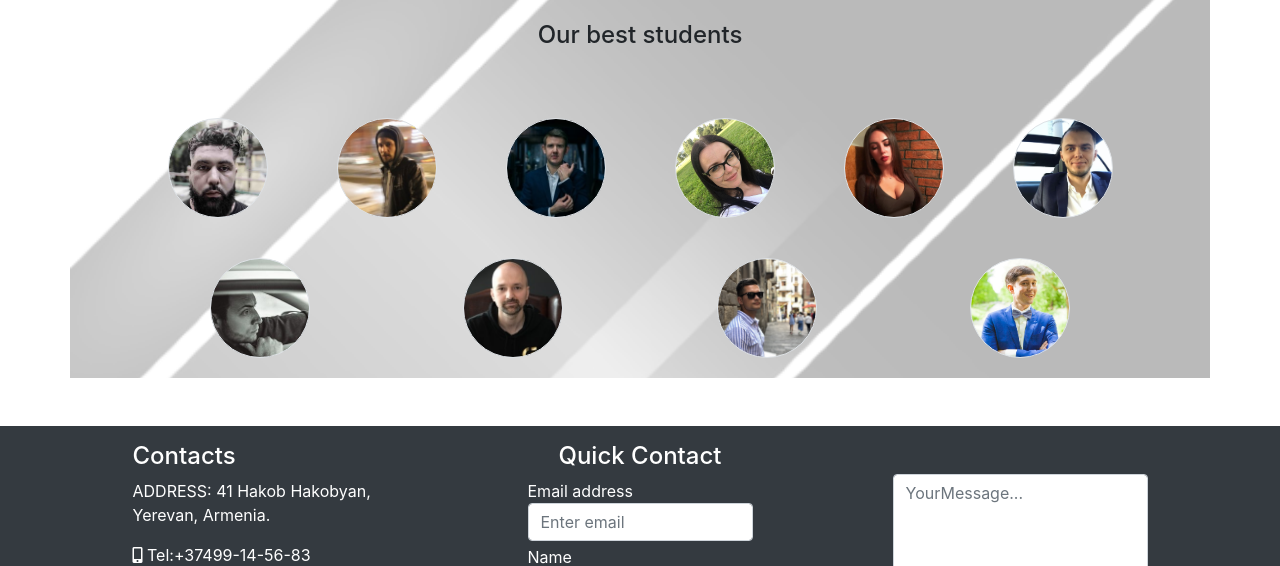
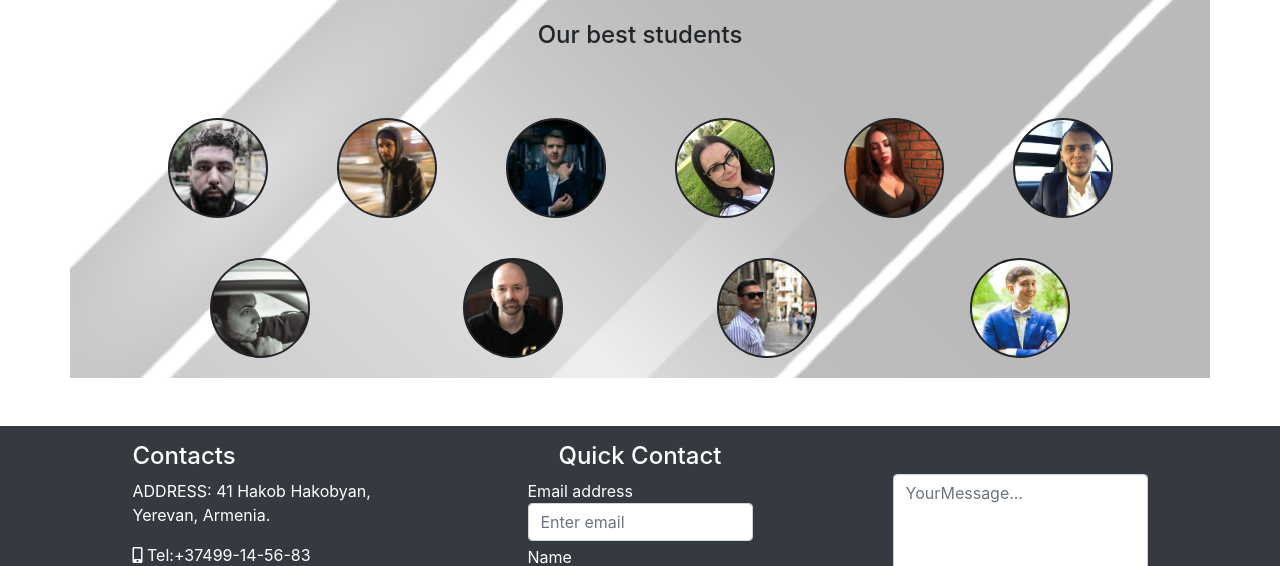
Before and after one commit to Hayk-WebDev/it_curses, a plain HTML site: page index.html in a window 1280 px wide. Shown: the part 2609-3175 px from the top of the page. Drawn offline with nearby package versions, Linux system fonts and the light colour scheme.

Commit message:
Update index.html

```diff
--- a/index.html
+++ b/index.html
@@ -115,17 +115,17 @@ Examples of feature-rich web development include ecommerce websites, content man
        <br>
        <center><h4>Our best students</h4></center>
         <div class="row m-5 d-flex justify-content-around mt-5" >
-           <div class="col-lg-2 col-md-3 col-6"><div class="rS rS-1 border rounded-circle"></div></div>
-            <div class="col-lg-2 col-md-3 col-6"><div class="rS rS-2 border rounded-circle"></div></div>
-            <div class="col-lg-2 col-md-3 col-6"><div class="rS rS-3 border rounded-circle"></div></div>
-            <div class="col-lg-2 col-md-3 col-6"><div class="rS rS-4 border rounded-circle"></div></div>
-             <div class="col-lg-2 col-md-3 col-6"><div class="rS rS-5 border rounded-circle"></div></div>
+           <div class="col-lg-2 col-md-3 col-6"><div class="rS rS-1"></div></div>
+            <div class="col-lg-2 col-md-3 col-6"><div class="rS rS-2"></div></div>
+            <div class="col-lg-2 col-md-3 col-6"><div class="rS rS-3"></div></div>
+            <div class="col-lg-2 col-md-3 col-6"><div class="rS rS-4"></div></div>
+             <div class="col-lg-2 col-md-3 col-6"><div class="rS rS-5"></div></div>
 
-            <div class="col-lg-2 col-md-3 col-6"><div class="rS rS-6 border rounded-circle"></div></div>
-           <div class="col-lg-2 col-md-3 col-6"><div class="rS rS-7 border rounded-circle"></div></div>
-           <div class="col-lg-2 col-md-3 col-6"><div class="rS rS-8 border rounded-circle"></div></div>
-           <div class="col-lg-2 col-md-3 col-6"><div class="rS rS-9 border rounded-circle"></div></div>
-            <div class="col-lg-2 col-md-3 col-6"><div class="rS rS-10 border rounded-circle"></div></div>
+            <div class="col-lg-2 col-md-3 col-6"><div class="rS rS-6"></div></div>
+           <div class="col-lg-2 col-md-3 col-6"><div class="rS rS-7"></div></div>
+           <div class="col-lg-2 col-md-3 col-6"><div class="rS rS-8"></div></div>
+           <div class="col-lg-2 col-md-3 col-6"><div class="rS rS-9"></div></div>
+            <div class="col-lg-2 col-md-3 col-6"><div class="rS rS-10"></div></div>
             </div>
 
 
@@ -185,7 +185,6 @@ Examples of feature-rich web development include ecommerce websites, content man
          </div>
      </div>
     </footer>
-  <script type="text/javascript" src="js/script.js"></script>
 
   <script src="https://cdnjs.cloudflare.com/ajax/libs/twitter-bootstrap/4.5.2/js/bootstrap.min.js" integrity="sha512-M5KW3ztuIICmVIhjSqXe01oV2bpe248gOxqmlcYrEzAvws7Pw3z6BK0iGbrwvdrUQUhi3eXgtxp5I8PDo9YfjQ==" crossorigin="anonymous"></script>
 </body>
```
